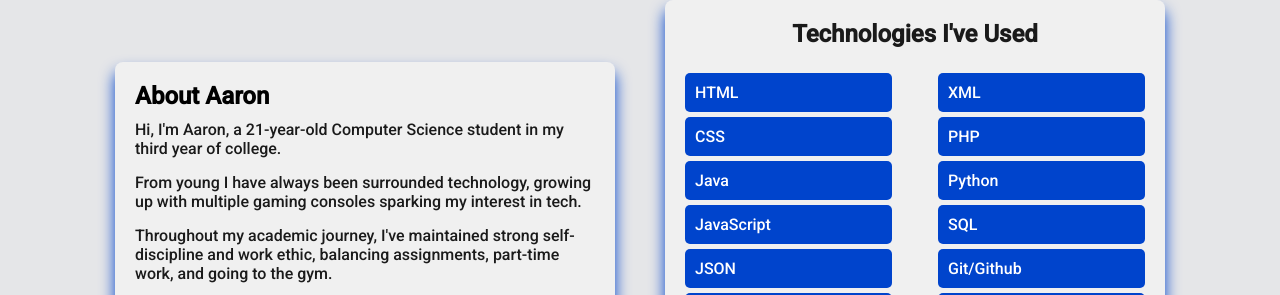
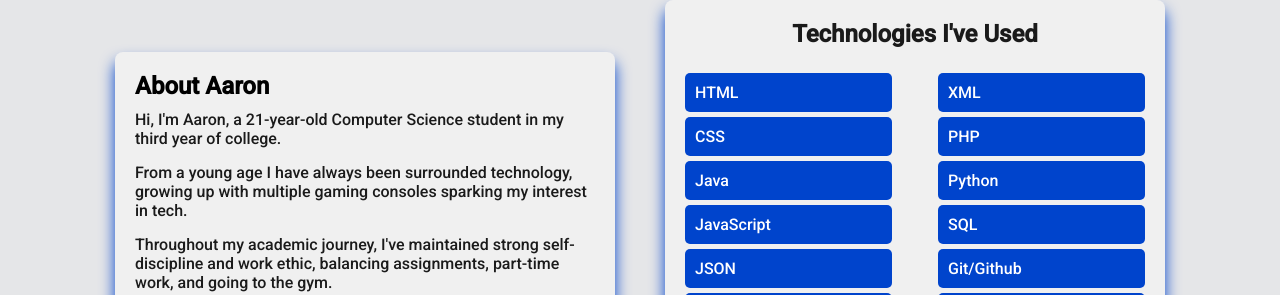
Before and after one commit to aarongoso/AGPortfolio, a plain HTML site: page index.html in a window 1280 px wide. Shown: the part 984-1279 px from the top of the page. Drawn offline with nearby package versions, Linux system fonts and the light colour scheme.

Commit message:
Add files via upload

```diff
--- a/index.html
+++ b/index.html
@@ -46,7 +46,7 @@
     <div class="about-card">
         <h4>About Aaron</h4>
         <p>Hi, I'm Aaron, a 21-year-old Computer Science student in my third year of college. </p>
-        <p> From young I have always been surrounded technology, growing up with multiple gaming consoles sparking my interest in tech. </p>
+        <p> From a young age I have always been surrounded technology, growing up with multiple gaming consoles sparking my interest in tech. </p>
         <p>Throughout my academic journey, I've maintained strong self-discipline and work ethic, balancing assignments, part-time work, and going to the gym.</p>
         <p>In my free time, I enjoy watching movies, gaming, listening to music, travelling and socializing with friends.</p>
     </div>
```
